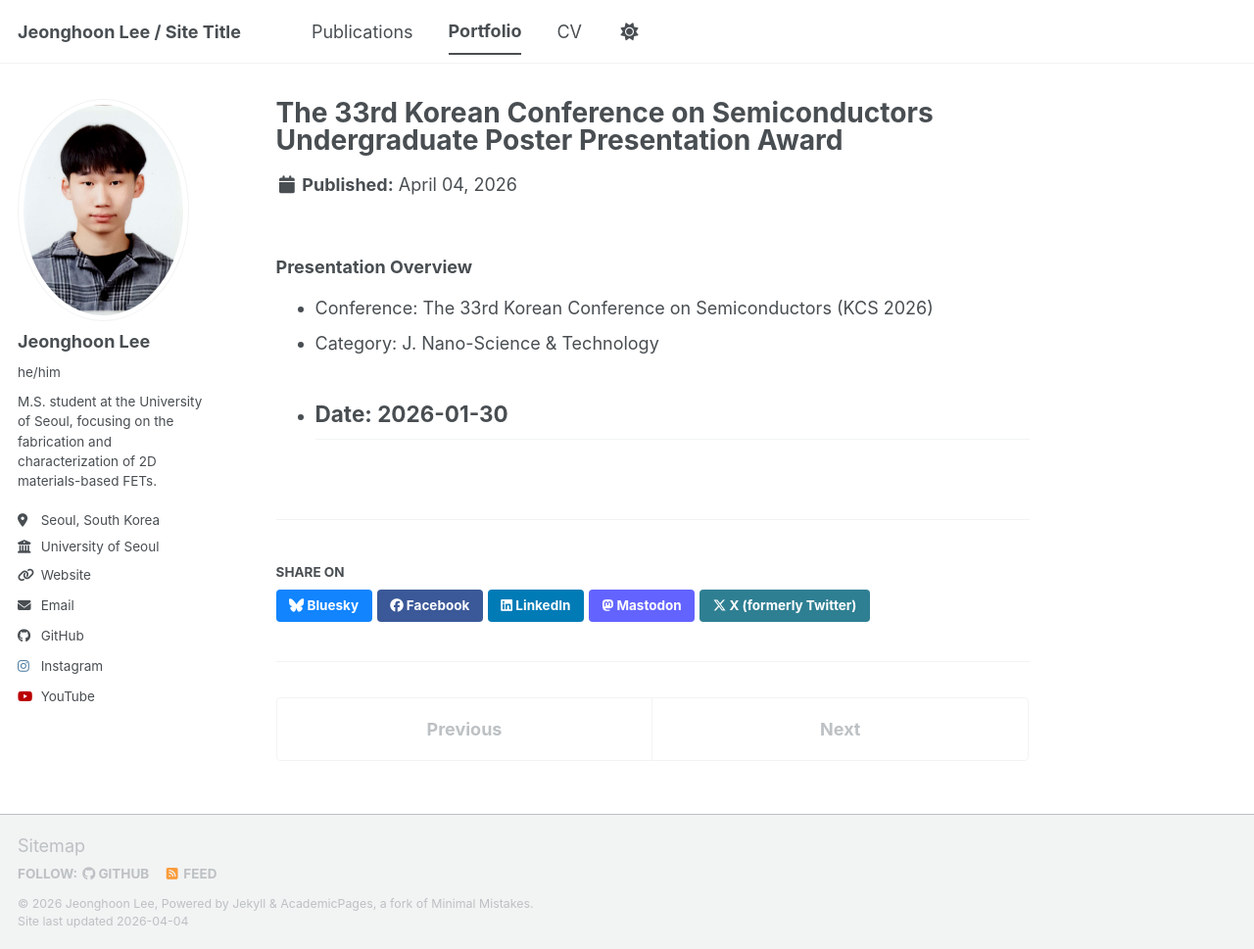
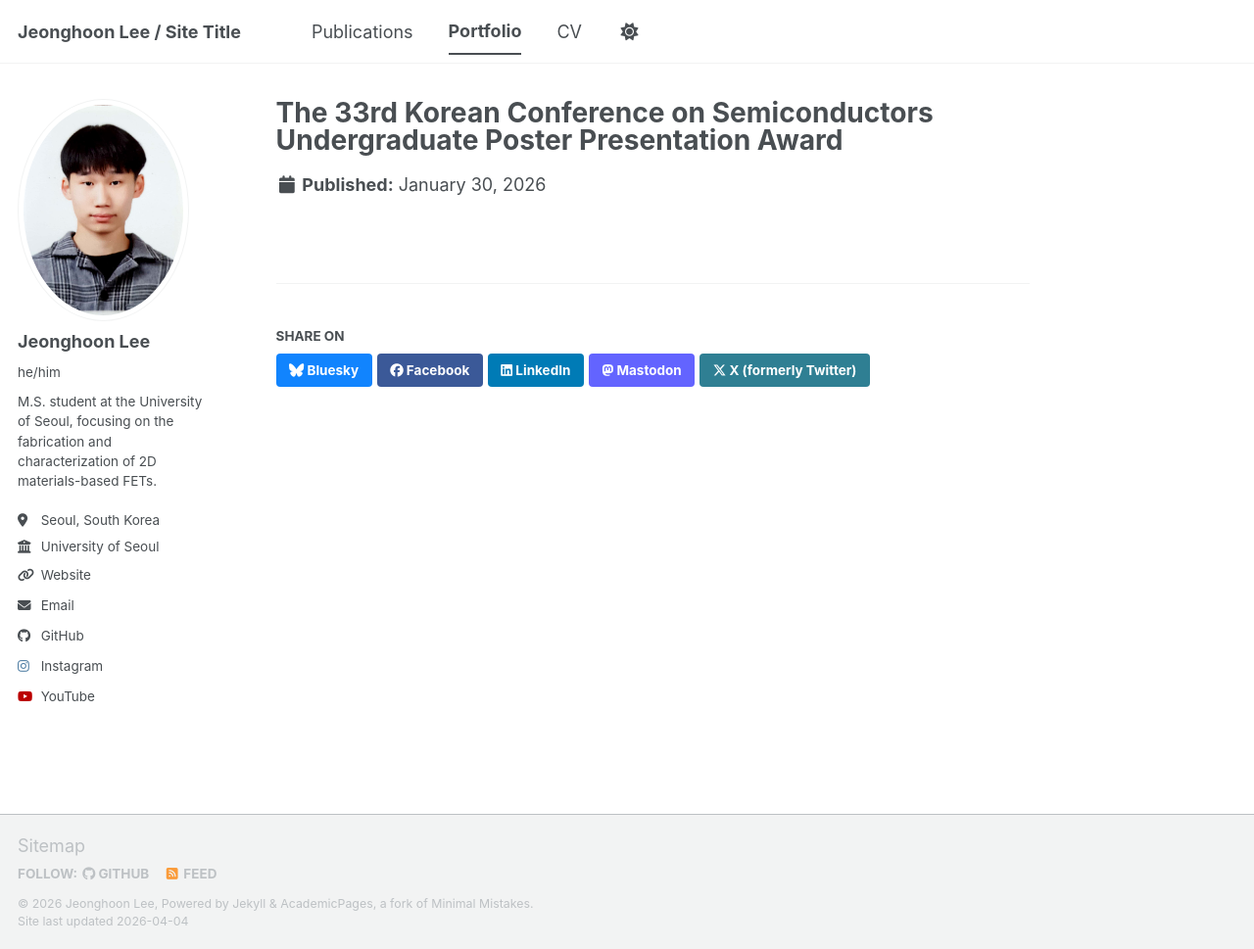
Before and after one commit to typehoon/typehoon.github.io, a Jekyll site: the page built from _portfolio/2026-01-30-KCS.md, in a window 1280 px wide and 969 px high. Shown: the whole window at 98% size. Built offline with Jekyll 4.4.1, drawn with Linux system fonts in a browser that asks for light colours; a script bundle is joined from its source files by our own code; library files that are not in the unit come from our copies.

Commit message:
KCS2026 update2

```diff
--- a/_portfolio/portfolio-1.md
+++ b/_portfolio/2026-01-30-KCS.md
@@ -2,9 +2,5 @@
 title: "The 33rd Korean Conference on Semiconductors Undergraduate Poster Presentation Award"
 excerpt: "Awarded for outstanding research presentation on 2D material-based devices at KCS 2026."
 collection: portfolio
+date: 2026-01-30
 ---
-### Presentation Overview
-* Conference: The 33rd Korean Conference on Semiconductors (KCS 2026)
-* Category: J. Nano-Science & Technology
-* Date: 2026-01-30
----
```
Also changed, not shown: _portfolio/portfolio-2.html (deleted, +0 -7 lines).
